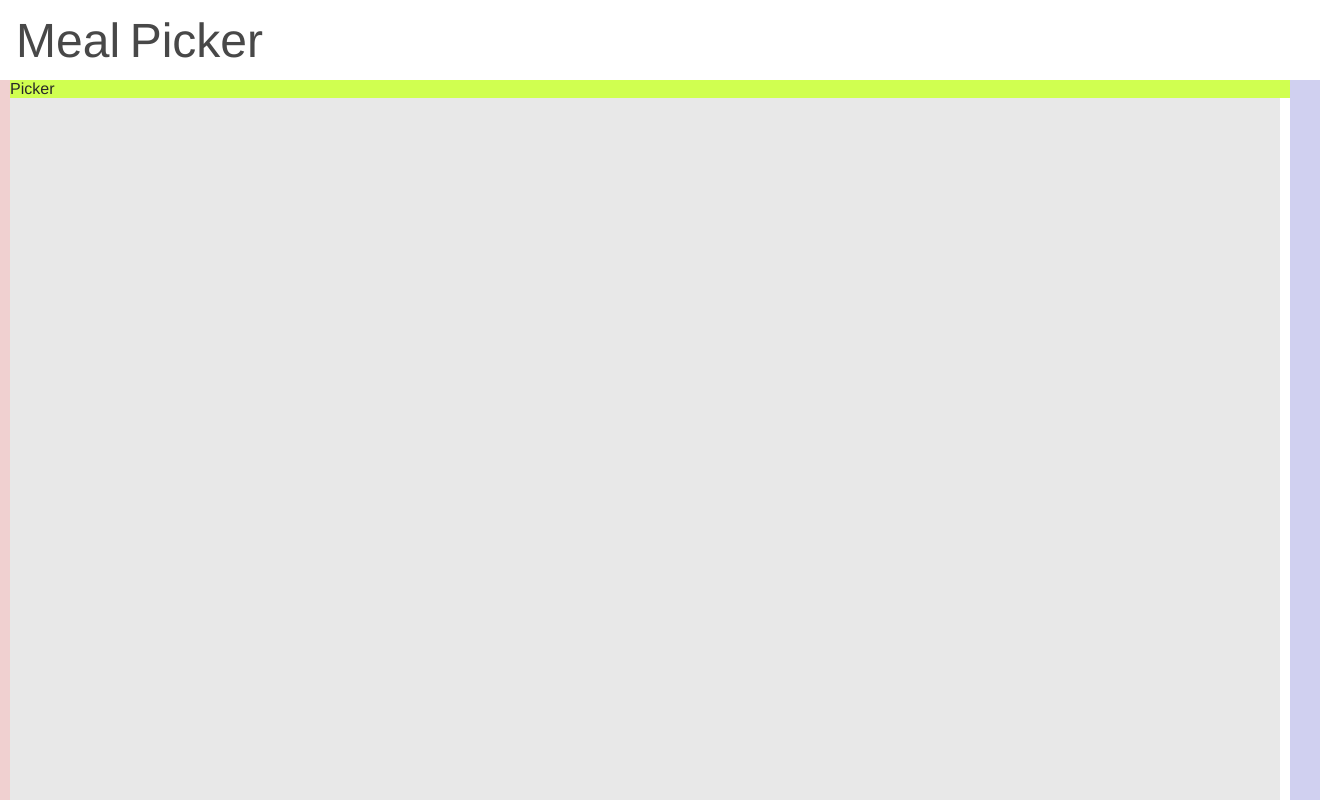
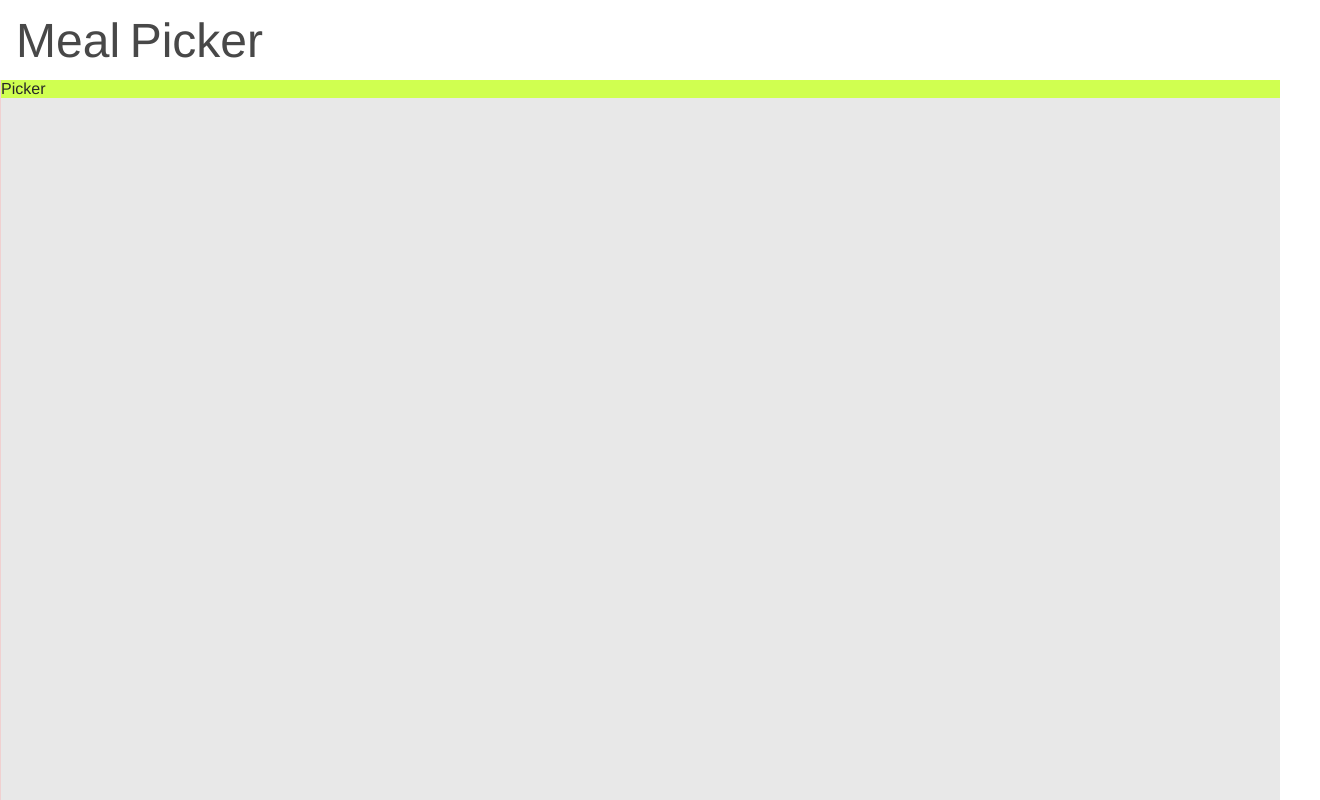
Before and after one commit to philrmass/meal-picker, a React app: page / in a window 1280 px wide. Shown: the whole page, 1320 px wide, since content can reach past the window. Built offline with nearby package versions, Linux system fonts and the light colour scheme; the HTML template or start-up script is replaced by a standard one.

Commit message:
set offset in interval

```diff
--- a/src/components/App.js
+++ b/src/components/App.js
@@ -1,18 +1,26 @@
-import React, { useState } from 'react';
+import React, { useEffect, useRef, useState } from 'react';
 import Header from './Header';
 import Meals from './Meals';
 import Picker from './Picker';
 import styles from '../styles/App.module.css';
 
 function App() {
+  const mainRef = useRef(null);
   const [showMeals, setShowMeals] = useState(false);
+
+  useEffect(() => {
+    setInterval(() => {
+      const sec = Math.round((Date.now() / 1000) % 60);
+      mainRef.current.style.setProperty('--page-offset', `${30 - sec}px`);
+    }, 1000);
+  }, []);
 
   return (
     <div className={styles.page}>
       <Header
         showMeals={setShowMeals}
       />
-      <div className={styles.main}>
+      <div className={styles.main} ref={mainRef}>
         <div className={styles.left}>
         </div>
         <div className={styles.content}>
--- a/src/styles/App.module.css
+++ b/src/styles/App.module.css
@@ -3,12 +3,13 @@
 }
 
 .main {
-  --page-offset: 10px;
+  --page-offset: 0px;
   position: relative;
   display: flex;
   height: var(--height-main);
   background: var(--bg-lt-gray);
   color: var(--text-normal);
+  overflow: hidden;
 }
 
 .content {
```
